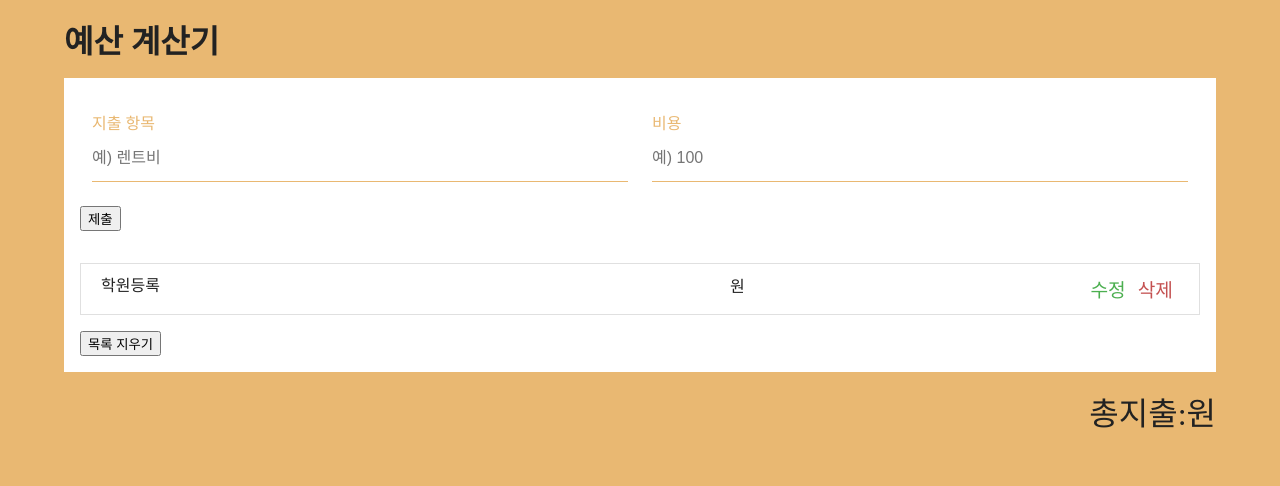
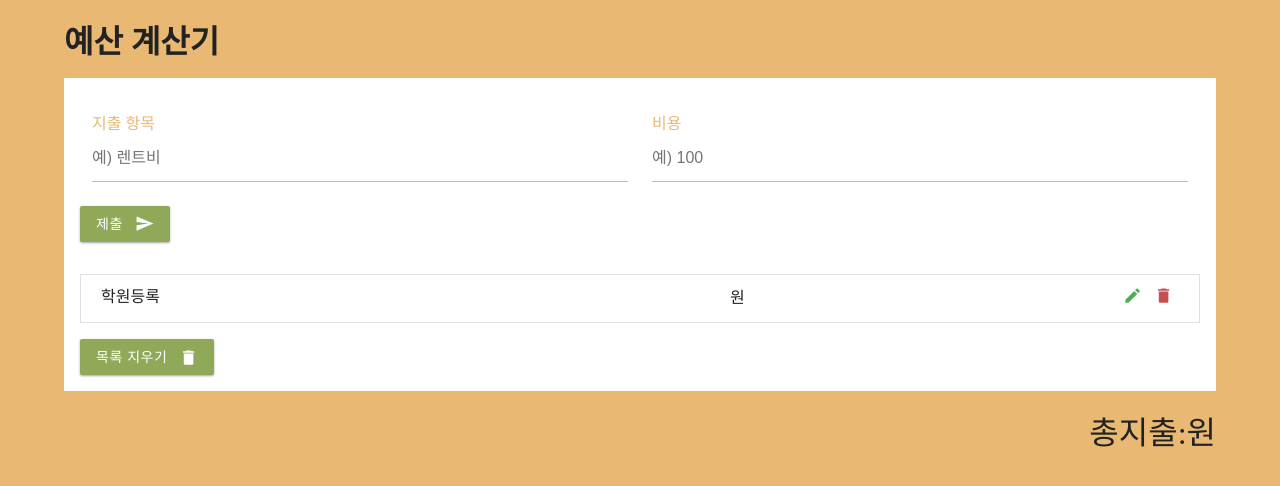
Before and after one commit to YongHyunKing/-, a React (Create React App) app: page / in a window 1280 px wide. Shown: the top 486 px of the page. Built offline with nearby package versions, Linux system fonts and the light colour scheme.

Commit message:
feat: add react-icon

```diff
--- a/package.json
+++ b/package.json
@@ -8,6 +8,7 @@
     "@testing-library/user-event": "^13.5.0",
     "react": "^18.2.0",
     "react-dom": "^18.2.0",
+    "react-icons": "^4.12.0",
     "react-scripts": "5.0.1",
     "web-vitals": "^2.1.4"
   },
--- a/src/components/ExpenseForm.js
+++ b/src/components/ExpenseForm.js
@@ -1,5 +1,6 @@
 import React, { Component } from 'react'
 import './ExpenseForm.css'
+import { MdSend } from 'react-icons/md'
 
 export class ExpenseForm extends Component {
   render() {
@@ -29,6 +30,7 @@
         </div>
         <button type='submit' className='btn'>
           제출
+          <MdSend className='btn-icon' />
         </button>
       </form>
     )
--- a/src/components/ExpenseItem.js
+++ b/src/components/ExpenseItem.js
@@ -1,5 +1,6 @@
 import React, { Component } from 'react';
 import './ExpenseItem.css';
+import { MdDelete, MdEdit } from 'react-icons/md';
 
 export class ExpenseFormItem extends Component {
   render() {
@@ -10,8 +11,8 @@
           <span className='amount'> 원</span>
         </div>
         <div>
-          <button className='edit-btn'>수정</button>
-          <button className='clear-btn'>삭제</button>
+          <button className='edit-btn'><MdEdit /></button>
+          <button className='clear-btn'><MdDelete /></button>
         </div>
 
       </li>
--- a/src/components/ExpenseList.js
+++ b/src/components/ExpenseList.js
@@ -1,6 +1,7 @@
 import React, { Component } from 'react'
 import './ExpenseList.css'
 import ExpenseItem from './ExpenseItem'
+import { MdDelete } from 'react-icons/md'
 
 export class ExpenseList extends Component {
   render() {
@@ -11,6 +12,7 @@
         </ul>
         <button className='btn'>
           목록 지우기
+          <MdDelete className='btn-icon' />
         </button>
       </>
     )
--- a/src/index.css
+++ b/src/index.css
@@ -20,3 +20,33 @@
 h1 {
   margin: 1rem 0;
 }
+
+.btn {
+  text-decoration: none;
+  color: var(--mainWhite);
+  background-color: var(--primaryColor);
+  text-align: center;
+  letter-spacing: 0.5px;
+  font-size: 14px;
+  outline: 0;
+  border: none;
+  border-radius: 2px;
+  display: block;
+  height: 36px;
+  line-height: 36px;
+  padding: 0 16px;
+  cursor: pointer;
+  box-shadow: 0 1px 3px rgba(0,0,0,0.12), 0 1px 2px rgba(0, 0, 0, 0.24);
+  transition: all 0.3s linear;
+  display: flex;
+  align-items: center;
+}
+
+.btn:hover {
+  box-shadow: 0 14px 28px rgba(0,0,0,0.25), 0 10px 10px rgba(0,0,0, 0.22);
+}
+
+.btn-icon {
+  margin-left: 0.75rem;
+  font-size: 1.2rem;
+}
```
Also changed, not shown: 1 other file (tests, documents, lock files or other folders).
